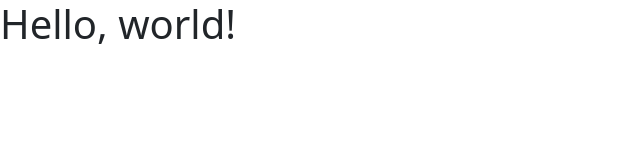
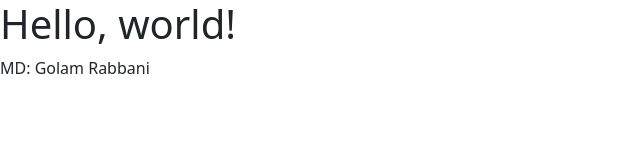
Before and after one commit to rabbani019/Bootstrap-Project-01, a plain HTML site: page index.html in a window 1280 px wide. Shown: the whole page, without its empty margins (0-640 px from the left). Drawn offline with nearby package versions, Linux system fonts and the light colour scheme.

Commit message:
second commit

```diff
--- a/index.html
+++ b/index.html
@@ -9,6 +9,7 @@
   <body>
 
     <h1>Hello, world!</h1>
+    <p>MD: Golam Rabbani</p>
 
 
 
```
